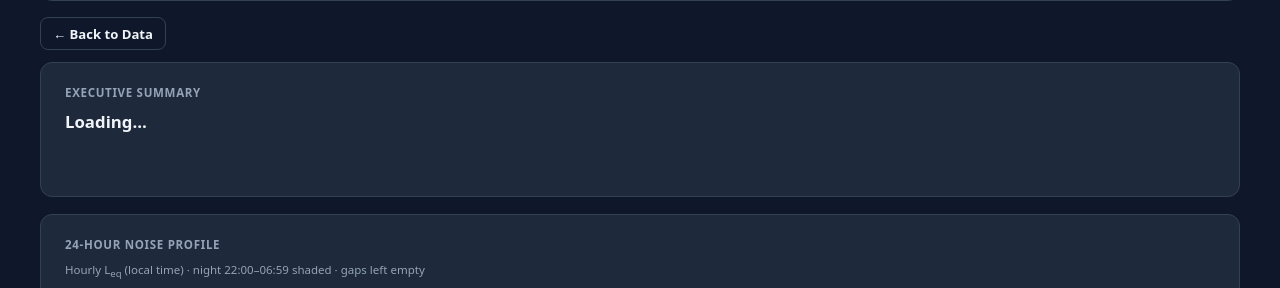
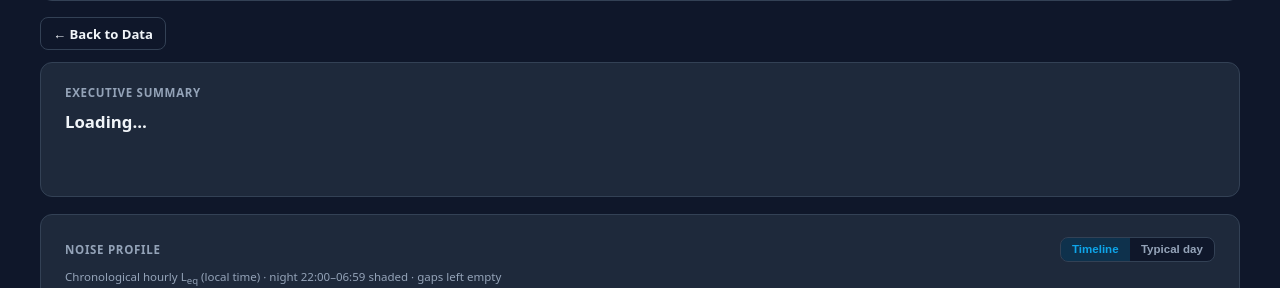
Before and after one commit to mattszaszko/urban-sound-collector, a Python web app: template web/templates/index.html in a window 1280 px wide. Shown: the part 815-1103 px from the top of the page. Run offline with Jinja, Linux system fonts and the light colour scheme; the template is opened without the code that fills it: most values are stand-ins (such as "Sample title", 1, 10 or a date in 2020).

Commit message:
Use chronological noise timeline by default with a Typical day toggle.
Overnight selections now read left-to-right across midnight; the old
clock-hour profile remains available as an alternate Zone B view.

Co-authored-by: Cursor <cursoragent@cursor.com>

```diff
--- a/core/report/copy.py
+++ b/core/report/copy.py
@@ -10,7 +10,7 @@ def build_takeaway(
     zone_b: dict[str, Any],
     zone_c: dict[str, Any],
 ) -> str:
-    hourly = zone_b.get("hourly") or []
+    hourly = zone_b.get("typical_day") or zone_b.get("hourly") or []
     day_rows = [
         h
         for h in hourly
--- a/web/templates/index.html
+++ b/web/templates/index.html
@@ -163,6 +163,15 @@
   .report-zone{margin-bottom:1.1rem}
   .report-zone h2{font-size:.72rem;text-transform:uppercase;letter-spacing:.06em;
                   color:var(--muted);margin:0 0 .65rem;font-weight:600}
+  .report-zone-head{display:flex;flex-wrap:wrap;gap:.55rem 1rem;align-items:center;
+                    justify-content:space-between;margin-bottom:.45rem}
+  .report-zone-head h2{margin:0}
+  .report-view-toggle{display:inline-flex;border:1px solid var(--border);border-radius:8px;
+                      overflow:hidden;background:var(--bg)}
+  .report-view-btn{appearance:none;border:0;background:transparent;color:var(--muted);
+                   font-size:.72rem;font-weight:600;padding:.35rem .7rem;cursor:pointer}
+  .report-view-btn:hover{color:var(--text)}
+  .report-view-btn.active{background:rgba(14,165,233,.18);color:var(--accent)}
   .report-header-line{font-size:1.05rem;font-weight:700;margin-bottom:.35rem}
   .report-sub{font-size:.78rem;color:var(--muted);margin-bottom:.75rem}
   .report-chart-box{position:relative;height:260px;background:var(--bg);
@@ -635,8 +644,16 @@
     <div class="impact-grid" id="rpt-impact"></div>
   </div>
   <div class="card report-zone" id="report-zone-b">
-    <h2>24-hour noise profile</h2>
-    <div class="overview-chart-note">Hourly L<sub>eq</sub> (local time) · night 22:00–06:59 shaded · gaps left empty</div>
+    <div class="report-zone-head">
+      <h2>Noise profile</h2>
+      <div class="report-view-toggle" role="group" aria-label="Noise profile view">
+        <button type="button" class="report-view-btn active" data-view="timeline" id="rpt-view-timeline">Timeline</button>
+        <button type="button" class="report-view-btn" data-view="typical" id="rpt-view-typical">Typical day</button>
+      </div>
+    </div>
+    <div class="overview-chart-note" id="rpt-chart-note">
+      Chronological hourly L<sub>eq</sub> (local time) · night 22:00–06:59 shaded · gaps left empty
+    </div>
     <div class="report-chart-box">
       <canvas id="report-hourly-chart" aria-label="Hourly Leq profile"></canvas>
     </div>
@@ -1767,6 +1784,11 @@ function ensureReportHourlyChart() {
         legend: { display: false },
         tooltip: {
           callbacks: {
+            title(items) {
+              const i = items && items[0] ? items[0].dataIndex : -1;
+              const labels = (reportHourlyChart && reportHourlyChart.data.labels) || [];
+              return i >= 0 ? String(labels[i] || '') : '';
+            },
             label(ctx) {
               const v = ctx.parsed.y;
               return v == null ? 'No data' : `Leq ${Number(v).toFixed(1)} dBA`;
@@ -1776,7 +1798,12 @@ function ensureReportHourlyChart() {
       },
       scales: {
         x: {
-          ticks: { color: '#94a3b8' },
+          ticks: {
+            color: '#94a3b8',
+            maxRotation: 45,
+            autoSkip: true,
+            maxTicksLimit: 14,
+          },
           grid: { color: 'rgba(51,65,85,.7)' },
         },
         y: {
@@ -1792,7 +1819,6 @@ function ensureReportHourlyChart() {
         const meta = chart.data.datasets[0]._nightFlags;
         if (!meta || !meta.length) return;
         const { ctx, chartArea, scales } = chart;
-        const yScale = scales.y;
         meta.forEach((isNight, i) => {
           if (!isNight) return;
           const x = scales.x.getPixelForValue(i);
@@ -1808,15 +1834,45 @@ function ensureReportHourlyChart() {
   return reportHourlyChart;
 }
 
+let reportZoneB = null;
+let reportProfileView = 'timeline';
+
+function setReportProfileView(view) {
+  reportProfileView = view === 'typical' ? 'typical' : 'timeline';
+  document.querySelectorAll('.report-view-btn').forEach((btn) => {
+    btn.classList.toggle('active', btn.dataset.view === reportProfileView);
+  });
+  const note = document.getElementById('rpt-chart-note');
+  if (note) {
+    note.innerHTML = reportProfileView === 'typical'
+      ? 'Typical day · all chunks by clock hour (0–23) · night 22:00–06:59 shaded · gaps left empty'
+      : 'Chronological hourly L<sub>eq</sub> (local time) · night 22:00–06:59 shaded · gaps left empty';
+  }
+  if (reportZoneB) renderReportHourly(reportZoneB);
+}
+
 function renderReportHourly(zoneB) {
   const chart = ensureReportHourlyChart();
   if (!chart) return;
-  const hourly = zoneB.hourly || [];
-  chart.data.labels = hourly.map((h) => `${String(h.hour).padStart(2, '0')}:00`);
-  chart.data.datasets[0].data = hourly.map((h) => (h.leq_db == null ? null : h.leq_db));
-  chart.data.datasets[0]._nightFlags = hourly.map((h) => h.period === 'night');
+  const useTypical = reportProfileView === 'typical';
+  const rows = useTypical
+    ? (zoneB.typical_day || zoneB.hourly || [])
+    : (zoneB.timeline && zoneB.timeline.length
+      ? zoneB.timeline
+      : (zoneB.typical_day || zoneB.hourly || []));
+  chart.data.labels = rows.map((h) => (
+    useTypical
+      ? `${String(h.hour).padStart(2, '0')}:00`
+      : (h.label || `${String(h.hour).padStart(2, '0')}:00`)
+  ));
+  chart.data.datasets[0].data = rows.map((h) => (h.leq_db == null ? null : h.leq_db));
+  chart.data.datasets[0]._nightFlags = rows.map((h) => h.period === 'night');
   chart.update('none');
 }
+
+document.querySelectorAll('.report-view-btn').forEach((btn) => {
+  btn.addEventListener('click', () => setReportProfileView(btn.dataset.view));
+});
 
 async function loadDashboardReport(files) {
   const status = document.getElementById('rpt-status');
@@ -1832,6 +1888,7 @@ async function loadDashboardReport(files) {
   const a = data.zone_a || {};
   const b = data.zone_b || {};
   const c = data.zone_c || {};
+  reportZoneB = b;
   document.getElementById('rpt-header').textContent = a.header_line || 'Report';
   document.getElementById('rpt-sub').textContent = [
     a.timezone ? `Timezone ${a.timezone}` : '',
@@ -1840,7 +1897,7 @@ async function loadDashboardReport(files) {
       ? `${data.meta.acoustic_event_count} acoustic events` : '',
   ].filter(Boolean).join(' · ');
   renderReportImpact(a);
-  renderReportHourly(b);
+  setReportProfileView(b.default_view || 'timeline');
   renderReportDiet(c);
   renderReportEvents(c);
   document.getElementById('rpt-takeaway').textContent = c.takeaway || '';
```
Also changed, not shown: core/report/aggregate.py (+46 -1 lines), tests/test_report_aggregate.py (+23 -1 lines), README.md.
